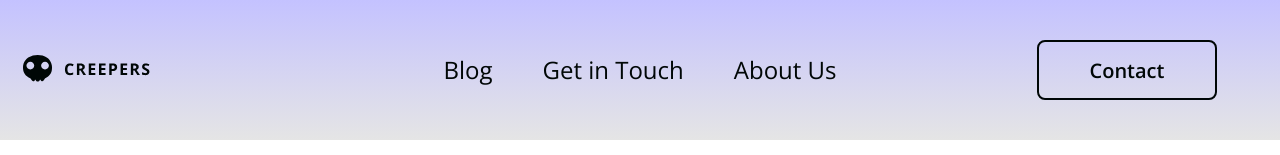
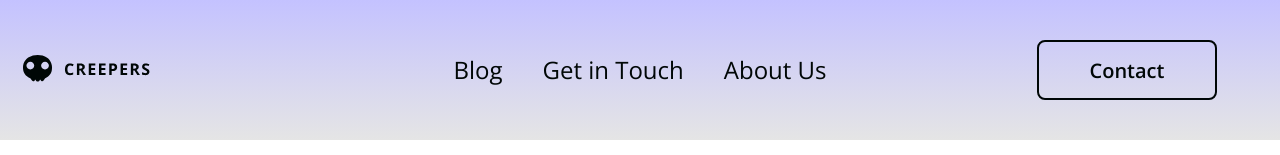
Before and after one commit to kellycesario/chilling-chronicles-of-hydes-creepers, a Next.js app: page / in a window 1280 px wide. Shown: the top 155 px of the page. Built offline with nearby package versions, Linux system fonts and the light colour scheme.

Commit message:
fix: change gap value and change hover color of button (toggle)

```diff
--- a/src/components/organisms/Header/styles.module.scss
+++ b/src/components/organisms/Header/styles.module.scss
@@ -38,7 +38,7 @@
     @include screen-size('desktop') {
       display: flex;
       justify-content: center;
-      gap: 5rem;
+      gap: 4rem;
     }
 
     @include screen-size('desktop-lg') {
@@ -51,7 +51,7 @@
     fill: $black;
 
     &:hover {
-      fill: $purple;
+      fill: $burgundy;
     }
     @include screen-size('desktop') {
       display: none;
```
